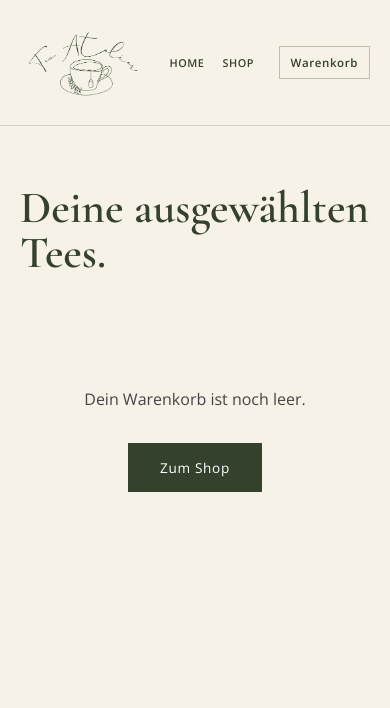
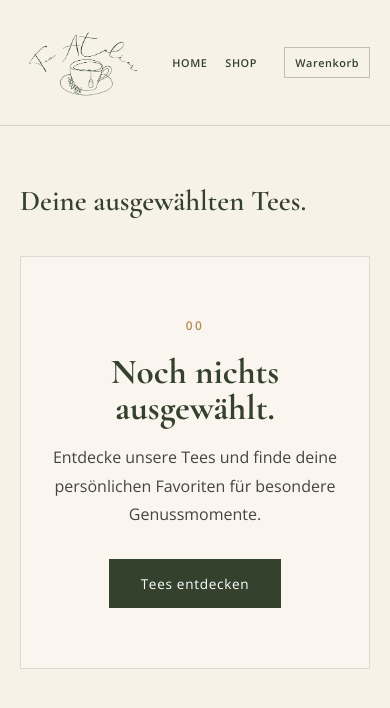
Before and after one commit to kgrochot/Tee-Shop, a React (Vite) app: page /cart in a window 390 px wide. Shown: the top 708 px of the page. Built offline with nearby package versions, Linux system fonts and the light colour scheme.

Commit message:
checkout

```diff
--- a/src/App.jsx
+++ b/src/App.jsx
@@ -4,6 +4,7 @@ import Home from "./pages/Home";
 import Shop from "./pages/Shop";
 import ProductDetail from "./pages/ProductDetail";
 import Cart from "./pages/Cart";
+import Checkout from "./pages/Checkout";
 
 import CartProvider from "./context/CartProvider";
 
@@ -18,6 +19,7 @@ function App() {
           <Route path="/shop" element={<Shop />} />
           <Route path="/product/:id" element={<ProductDetail />} />
           <Route path="/cart" element={<Cart />} />
+          <Route path="/checkout" element={<Checkout />} />
         </Routes>
       </BrowserRouter>
     </CartProvider>
--- a/src/index.css
+++ b/src/index.css
@@ -1,3 +1,4 @@
+
 @import url("https://fonts.googleapis.com/css2?family=Cormorant+Garamond:wght@500;600;700&family=Open+Sans:wght@400;500;600&display=swap");
 
 /* =========================
@@ -703,19 +704,16 @@ h1 {
 
 .add-to-cart-button {
   display: inline-block;
-
-  padding: 0.9rem 2rem;
-
   border: none;
-  border-radius: 3px;
-
   background: var(--tea-green);
   color: white;
+  padding: 0.9rem 2rem;
 
   font-family: "Open Sans", sans-serif;
   font-size: 0.95rem;
 
   cursor: pointer;
+  border-radius: 3px;
 
   transition:
     background 0.2s ease,
@@ -724,8 +722,11 @@ h1 {
 
 .add-to-cart-button:hover {
   background: var(--dark-green);
+  transform: translateY(-2px);
+}
 
-  transform: translateY(-2px);
+.add-to-cart-button.added {
+  background: var(--dark-green);
 }
 
 /* =========================
@@ -746,9 +747,8 @@ h1 {
 .cart-header h1 {
   font-family: "Cormorant Garamond", serif;
 
-  font-size: clamp(2.8rem, 5vw, 4.5rem);
-  line-height: 1;
-
+  font-size: clamp(2.2rem, 4vw, 3rem);
+  line-height: 1.05;
   font-weight: 600;
 
   color: var(--dark-green);
@@ -759,17 +759,40 @@ h1 {
 /* Empty Cart */
 
 .cart-empty {
+  max-width: 620px;
+  margin: 60px auto 0;
+  padding: 80px 40px;
+
   text-align: center;
 
-  padding: 80px 20px;
+  border: 1px solid rgba(52, 65, 44, 0.15);
+  background: rgba(255, 255, 255, 0.3);
+}
+
+.cart-empty-number {
+  display: block;
+
+  margin-bottom: 20px;
+
+  color: var(--gold);
+
+  font-size: 0.75rem;
+  font-weight: 600;
+  letter-spacing: 0.2em;
+}
+
+.cart-empty h2 {
+  font-size: 2.6rem;
+  line-height: 1;
+  margin-bottom: 18px;
 }
 
 .cart-empty p {
+  max-width: 430px;
+  margin: 0 auto 30px;
+
   color: var(--text);
-
-  line-height: 1.7;
-
-  margin-bottom: 30px;
+  line-height: 1.8;
 }
 
 /* Cart Items */
@@ -954,7 +977,213 @@ h1 {
 }
 
 /* =========================
+   CART - EMPTY STATE
+========================= */
+
+.cart-empty {
+  max-width: 620px;
+  margin: 60px auto 0;
+  padding: 80px 40px;
+
+  text-align: center;
+
+  border: 1px solid rgba(52, 65, 44, 0.15);
+  background: rgba(255, 255, 255, 0.3);
+}
+
+.cart-empty-number {
+  display: block;
+  margin-bottom: 20px;
+
+  color: var(--gold);
+
+  font-size: 0.75rem;
+  font-weight: 600;
+  letter-spacing: 0.2em;
+}
+
+.cart-empty h2 {
+  font-size: 2.6rem;
+  line-height: 1;
+  margin-bottom: 18px;
+}
+
+.cart-empty p {
+  max-width: 430px;
+  margin: 0 auto 30px;
+
+  color: var(--text);
+  line-height: 1.8;
+}
+
+
+/* =========================
+   CHECKOUT
+========================= */
+
+.checkout-page {
+  max-width: 1200px;
+  margin: 0 auto;
+  padding: 70px 40px 120px;
+}
+
+.checkout-page .back-link {
+  margin-bottom: 50px;
+}
+
+.checkout-layout {
+  display: grid;
+  grid-template-columns: 1.3fr 0.7fr;
+  gap: 80px;
+  align-items: start;
+}
+
+.checkout-form {
+  max-width: 650px;
+}
+
+.checkout-form h1 {
+  font-size: clamp(2.8rem, 5vw, 4.5rem);
+  line-height: 1;
+  margin-bottom: 45px;
+}
+
+.checkout-fields {
+  display: grid;
+  grid-template-columns: 1fr 1fr;
+  gap: 18px;
+}
+
+.checkout-fields input {
+  width: 100%;
+
+  padding: 15px 16px;
+
+  border: 1px solid rgba(52, 65, 44, 0.2);
+  background: rgba(255, 255, 255, 0.45);
+
+  color: var(--dark-green);
+
+  font-family: "Open Sans", sans-serif;
+  font-size: 0.9rem;
+
+  outline: none;
+
+  transition:
+    border-color 0.2s ease,
+    background 0.2s ease;
+}
+
+.checkout-fields input::placeholder {
+  color: #8a8479;
+}
+
+.checkout-fields input:focus {
+  border-color: var(--tea-green);
+  background: white;
+}
+
+.checkout-fields input:nth-child(3),
+.checkout-fields input:nth-child(4) {
+  grid-column: 1 / -1;
+}
+
+.checkout-form .checkout-button {
+  margin-top: 30px;
+}
+
+
+/* =========================
+   CHECKOUT SUMMARY
+========================= */
+
+.checkout-summary {
+  padding: 35px;
+
+  border: 1px solid rgba(52, 65, 44, 0.15);
+  background: rgba(255, 255, 255, 0.35);
+}
+
+.checkout-summary h2 {
+  font-size: 2rem;
+  margin-bottom: 30px;
+}
+
+.checkout-item {
+  display: flex;
+  align-items: flex-start;
+  justify-content: space-between;
+  gap: 20px;
+
+  padding: 18px 0;
+
+  border-bottom: 1px solid rgba(52, 65, 44, 0.12);
+
+  color: var(--text);
+  font-size: 0.9rem;
+  line-height: 1.5;
+}
+
+.checkout-item strong {
+  color: var(--dark-green);
+  white-space: nowrap;
+}
+
+.checkout-total {
+  display: flex;
+  align-items: center;
+  justify-content: space-between;
+
+  margin-top: 25px;
+  padding-top: 20px;
+
+  border-top: 1px solid rgba(52, 65, 44, 0.2);
+
+  color: var(--dark-green);
+}
+
+.checkout-total strong {
+  font-family: "Cormorant Garamond", serif;
+  font-size: 2rem;
+}
+
+
+/* =========================
+   CHECKOUT BUTTON
+========================= */
+
+.checkout-button {
+  display: inline-block;
+
+  border: none;
+  background: var(--dark-green);
+  color: white;
+
+  padding: 14px 28px;
+
+  font-family: "Open Sans", sans-serif;
+  font-size: 0.85rem;
+  font-weight: 500;
+
+  text-decoration: none;
+  cursor: pointer;
+
+  transition:
+    background 0.25s ease,
+    transform 0.25s ease;
+}
+
+.checkout-button:hover {
+  background: var(--tea-green);
+  transform: translateY(-2px);
+}
+
+/* =========================
    RESPONSIVE
+========================= */
+
+/* =========================
+   TABLET
 ========================= */
 
 @media (max-width: 900px) {
@@ -970,6 +1199,11 @@ h1 {
     gap: 3rem;
   }
 }
+
+
+/* =========================
+   TABLET / MOBILE
+========================= */
 
 @media (max-width: 800px) {
   /* Navigation */
@@ -999,11 +1233,6 @@ h1 {
     font-size: 0.68rem;
   }
 
-  .cart-link {
-    padding: 8px 11px;
-
-    font-size: 0.72rem;
-  }
 
   /* Hero */
 
@@ -1019,6 +1248,7 @@ h1 {
     height: 400px;
   }
 
+
   /* Featured */
 
   .featured {
@@ -1033,6 +1263,7 @@ h1 {
     transform: none !important;
   }
 
+
   /* Cart */
 
   .cart-page {
@@ -1041,7 +1272,6 @@ h1 {
 
   .cart-item {
     grid-template-columns: 80px 1fr;
-
     gap: 15px;
   }
 
@@ -1062,12 +1292,49 @@ h1 {
 
   .cart-summary {
     flex-wrap: wrap;
-
     justify-content: space-between;
-
     gap: 20px;
   }
+
+
+  /* Checkout */
+
+  .checkout-page {
+    padding: 50px 20px 80px;
+  }
+
+  .checkout-layout {
+    grid-template-columns: 1fr;
+    gap: 50px;
+  }
+
+  .checkout-form {
+    max-width: none;
+  }
+
+  .checkout-form h1 {
+    font-size: 2.8rem;
+    margin-bottom: 35px;
+  }
+
+  .checkout-fields {
+    grid-template-columns: 1fr;
+  }
+
+  .checkout-fields input:nth-child(3),
+  .checkout-fields input:nth-child(4) {
+    grid-column: auto;
+  }
+
+  .checkout-summary {
+    padding: 25px;
+  }
 }
+
+
+/* =========================
+   MOBILE
+========================= */
 
 @media (max-width: 768px) {
   /* Product Detail */
@@ -1078,7 +1345,6 @@ h1 {
 
   .product-detail {
     grid-template-columns: 1fr;
-
     gap: 2.5rem;
   }
 
@@ -1088,10 +1354,14 @@ h1 {
 
   .product-detail-info h1 {
     text-align: left;
-
     font-size: 2.4rem;
   }
 }
+
+
+/* =========================
+   SMALL MOBILE
+========================= */
 
 @media (max-width: 600px) {
   /* Shop */
@@ -1102,13 +1372,13 @@ h1 {
 
   .product-grid {
     grid-template-columns: 1fr;
-
     gap: 24px;
   }
 
   .product-info {
     padding: 22px;
   }
+
 
   /* Cart */
 
@@ -1117,20 +1387,26 @@ h1 {
   }
 
   .cart-header h1 {
-    font-size: 2.8rem;
+    font-size: 1.8rem;
+  }
+
+  .cart-empty {
+    margin-top: 40px;
+    padding: 60px 25px;
+  }
+
+  .cart-empty h2 {
+    font-size: 2.2rem;
   }
 
   .cart-summary {
     display: grid;
-
     grid-template-columns: 1fr auto;
-
     align-items: center;
   }
 
   .cart-summary .checkout-button {
     grid-column: 1 / -1;
-
     width: 100%;
   }
 }
--- a/src/pages/Cart.jsx
+++ b/src/pages/Cart.jsx
@@ -18,15 +18,21 @@ function Cart() {
       <main className="cart-page">
         <section className="cart-header">
           <h1>Deine ausgewählten Tees.</h1>
-
         </section>
 
         {cartItems.length === 0 ? (
           <div className="cart-empty">
-            <p>Dein Warenkorb ist noch leer.</p>
+            <span className="cart-empty-number">00</span>
+
+            <h2>Noch nichts ausgewählt.</h2>
+
+            <p>
+              Entdecke unsere Tees und finde deine persönlichen Favoriten für
+              besondere Genussmomente.
+            </p>
 
             <Link to="/shop" className="primary-button">
-              Zum Shop
+              Tees entdecken
             </Link>
           </div>
         ) : (
@@ -72,7 +78,9 @@ function Cart() {
 
               <strong>{cartTotal.toFixed(2).replace(".", ",")} €</strong>
 
-              <button className="checkout-button">Zur Kasse</button>
+              <Link to="/checkout" className="checkout-button">
+                Zur Kasse
+              </Link>
             </section>
           </>
         )}
--- /dev/null
+++ b/src/pages/Checkout.jsx
@@ -0,0 +1,75 @@
+import { Link } from "react-router-dom";
+import { useCart } from "../context/useCart";
+
+function Checkout() {
+  const { cartItems, cartTotal } = useCart();
+
+  if (cartItems.length === 0) {
+    return (
+      <main className="checkout-page">
+        <h1>Dein Warenkorb ist leer.</h1>
+
+        <Link to="/shop" className="primary-button">
+          Zum Shop
+        </Link>
+      </main>
+    );
+  }
+
+  return (
+    <main className="checkout-page">
+      <Link to="/cart" className="back-link">
+        ← Zurück zum Warenkorb
+      </Link>
+
+      <section className="checkout-layout">
+        <div className="checkout-form">
+          <p className="eyebrow">TEA ATELIER</p>
+
+          <h1>Bestellung abschließen</h1>
+
+          <div className="checkout-fields">
+            <input type="text" placeholder="Vorname" />
+            <input type="text" placeholder="Nachname" />
+            <input type="email" placeholder="E-Mail-Adresse" />
+            <input type="text" placeholder="Straße und Hausnummer" />
+            <input type="text" placeholder="PLZ" />
+            <input type="text" placeholder="Ort" />
+          </div>
+
+          <button className="checkout-button">
+            Bestellung abschließen
+          </button>
+        </div>
+
+        <aside className="checkout-summary">
+          <h2>Deine Bestellung</h2>
+
+          {cartItems.map((item) => (
+            <div className="checkout-item" key={item.id}>
+              <span>
+                {item.name} × {item.quantity}
+              </span>
+
+              <strong>
+                {(item.price * item.quantity)
+                  .toFixed(2)
+                  .replace(".", ",")} €
+              </strong>
+            </div>
+          ))}
+
+          <div className="checkout-total">
+            <span>Gesamtsumme</span>
+
+            <strong>
+              {cartTotal.toFixed(2).replace(".", ",")} €
+            </strong>
+          </div>
+        </aside>
+      </section>
+    </main>
+  );
+}
+
+export default Checkout;
```
Also changed, not shown: src/pages/ProductDetail.jsx (+36 -12 lines).
